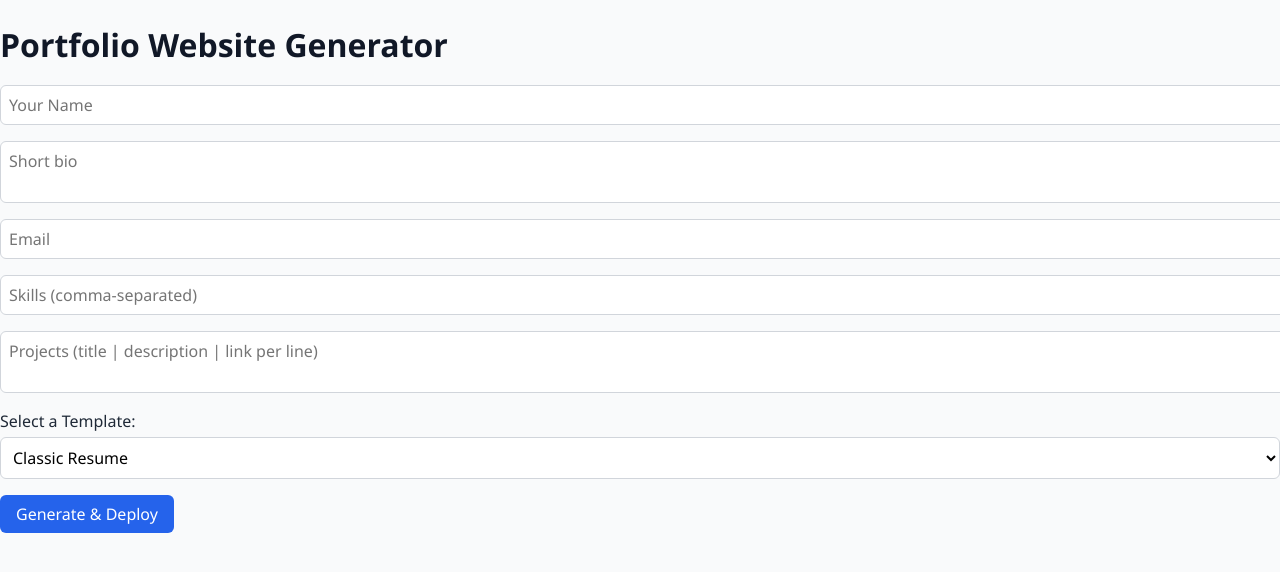
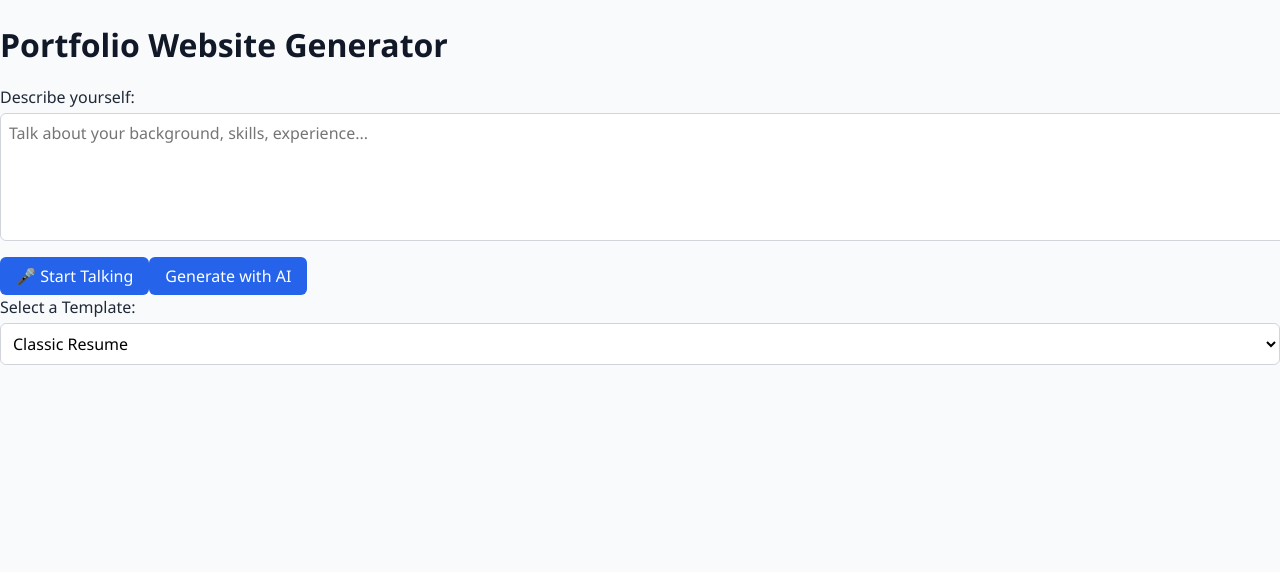
Before and after one commit to OHalvorson77/Portfolio_Website_Generator, a React (Create React App) app in the folder Frontend/portfolio_gen_frontend/: page / in a window 1280 px wide. Shown: the top 572 px of the page. Built offline with nearby package versions, Linux system fonts and the light colour scheme.

Commit message:
Commiting with output template

```diff
--- a/Frontend/portfolio_gen_frontend/src/App.js
+++ b/Frontend/portfolio_gen_frontend/src/App.js
@@ -1,30 +1,36 @@
 import React, { useState } from "react";
 import Form from "./components/Form";
-import TemplateSelector from "./components/TemplateSelector";
 import Result from "./components/Result";
+import FreeformInput from "./components/FreeFormInput"; // 👈 Import it
 import { generateSite } from "./api";
 
 function App() {
   const [formData, setFormData] = useState({});
-  const [template, setTemplate] = useState("classic");
   const [deployedURL, setDeployedURL] = useState(null);
 
-  const handleSubmit = async () => {
-    const result = await generateSite({ ...formData, template });
-    setDeployedURL(result.url);
+  // 👇 Merge AI-generated data with existing form data
+  const handleStructuredData = (structured) => {
+    setFormData((prev) => ({
+      ...prev,
+      ...structured,
+    }));
   };
+
+
 
   return (
     <div className="p-8 max-w-3xl mx-auto">
       <h1 className="text-2xl font-bold mb-4">Portfolio Website Generator</h1>
-      <Form setFormData={setFormData} />
-      <TemplateSelector template={template} setTemplate={setTemplate} />
-      <button
-        onClick={handleSubmit}
-        className="mt-4 px-4 py-2 bg-blue-600 text-white rounded"
-      >
-        Generate & Deploy
-      </button>
+
+      {/* 👇 Freeform AI Assistant */}
+      <FreeformInput setStructuredData={handleStructuredData} />
+
+
+
+
+
+
+      {/* 👇 Deployment result */}
       {deployedURL && <Result url={deployedURL} />}
     </div>
   );
--- a/Frontend/portfolio_gen_frontend/src/api.js
+++ b/Frontend/portfolio_gen_frontend/src/api.js
@@ -1,8 +1,8 @@
-export async function generateSite(payload) {
-  const res = await fetch("http://localhost:3000/api/generate", {
+export async function generateSite(payload, template) {
+  const res = await fetch("http://localhost:3000/generate", {
     method: "POST",
     headers: { "Content-Type": "application/json" },
-    body: JSON.stringify(payload),
+    body: JSON.stringify({siteData: payload, template:template}),
   });
   return await res.json();
 }
@@ -11,7 +11,7 @@ export async function analyzeDescription(text) {
   const res = await fetch("http://localhost:3000/api/analyze", {
     method: "POST",
     headers: { "Content-Type": "application/json" },
-    body: JSON.stringify({ prompt: text }),
+    body: JSON.stringify({ message: text }),
   });
   return await res.json();
 }
--- a/Frontend/portfolio_gen_frontend/src/components/FreeFormInput.jsx
+++ b/Frontend/portfolio_gen_frontend/src/components/FreeFormInput.jsx
@@ -1,10 +1,14 @@
 import React, { useState, useRef } from "react";
-import { analyzeDescription } from "../api";
+import { analyzeDescription, generateSite } from "../api";
+import TemplateSelector from "./TemplateSelector";
+
 
 export default function FreeformInput({ setStructuredData }) {
   const [text, setText] = useState("");
   const [loading, setLoading] = useState(false);
   const [listening, setListening] = useState(false);
+  const [template, setTemplate] = useState("classic");
+
   const recognitionRef = useRef(null);
 
   const startListening = () => {
@@ -43,7 +47,9 @@ export default function FreeformInput({ setStructuredData }) {
   const handleAnalyze = async () => {
     setLoading(true);
     const result = await analyzeDescription(text);
+    console.log(result);
     setStructuredData(result);
+    generateSite(result, template)
     setLoading(false);
   };
 
@@ -75,7 +81,10 @@ export default function FreeformInput({ setStructuredData }) {
         >
           {loading ? "Analyzing..." : "Generate with AI"}
         </button>
+
+
       </div>
+       <TemplateSelector template={template} setTemplate={setTemplate} />
     </div>
   );
 }
```
Also changed, not shown: 2 other files (tests, documents, lock files or other folders).
